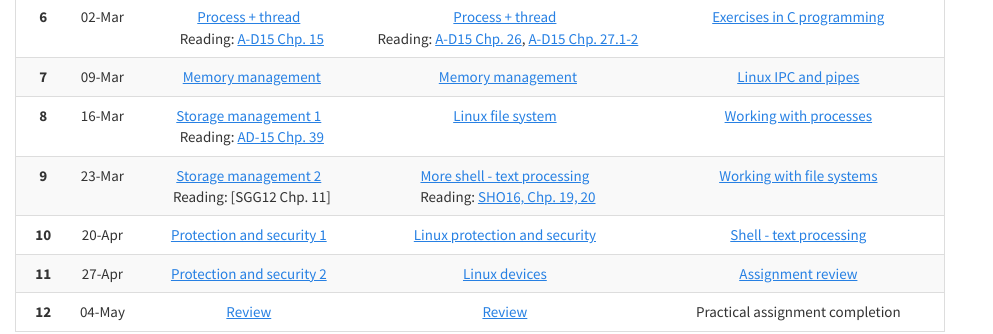
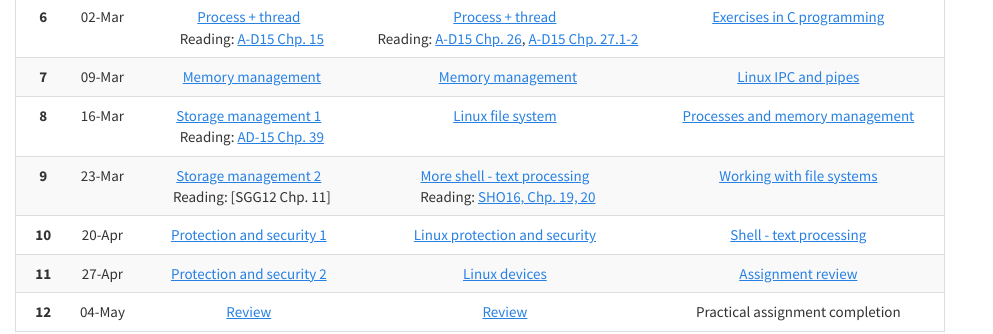
Before and after one commit to wkz20042008/kf4005, a Jekyll site: the page built from index.md, in a window 1280 px wide and 900 px high, scrolled down 2403 px. Shown: the part 154-488 px from the top of the window, without its empty margins (0-993 px from the left). Built offline with Jekyll 4.4.1, drawn with Linux system fonts in a browser that asks for light colours; nearby versions of some CDN libraries.

Commit message:
Update index.md

```diff
--- a/index.md
+++ b/index.md
@@ -96,7 +96,7 @@ change during the course of the module.
 **5** | 24-Feb &nbsp; | [Processes]({{site.baseurl}}{{site.raurl}}/A05.pdf) &nbsp; <br/> Reading: [A-D15 Chp. 13](http://pages.cs.wisc.edu/~remzi/OSTEP/vm-intro.pdf)| [Processes]({{site.baseurl}}{{site.raurl}}/B05.pdf) &nbsp; <br/> Reading: [SHO16, pp 118-121, 496-502]({{site.baseurl}}{{site.raurl}}/TLCL.pdf)| [SQL practical](L05.html)
 **6** | 02-Mar &nbsp; | [Process + thread]({{site.baseurl}}{{site.raurl}}/A06.pdf) &nbsp; <br/> Reading: [A-D15 Chp. 15](http://pages.cs.wisc.edu/~remzi/OSTEP/vm-mechanism.pdf)| [Process + thread]({{site.baseurl}}{{site.raurl}}/B06.pdf) &nbsp; <br/> Reading: [A-D15 Chp. 26](http://pages.cs.wisc.edu/~remzi/OSTEP/threads-intro.pdf), [A-D15 Chp. 27.1-2](http://pages.cs.wisc.edu/~remzi/OSTEP/threads-api.pdf) | [Exercises in C programming](L06.html)
 **7** | 09-Mar &nbsp; | [Memory management]({{site.baseurl}}{{site.raurl}}/A07.pdf) | [Memory management]({{site.baseurl}}{{site.raurl}}/B07.pdf) | [Linux IPC and pipes](L07.html)
-**8** | 16-Mar &nbsp; | [Storage management&nbsp;1]({{site.baseurl}}{{site.raurl}}/A08.pdf) &nbsp; <br/> Reading: [AD-15 Chp. 39](http://pages.cs.wisc.edu/~remzi/OSTEP/file-intro.pdf) | [Linux file system]({{site.baseurl}}{{site.raurl}}/B08.pdf) &nbsp; | [Working with processes](L08.html)
+**8** | 16-Mar &nbsp; | [Storage management&nbsp;1]({{site.baseurl}}{{site.raurl}}/A08.pdf) &nbsp; <br/> Reading: [AD-15 Chp. 39](http://pages.cs.wisc.edu/~remzi/OSTEP/file-intro.pdf) | [Linux file system]({{site.baseurl}}{{site.raurl}}/B08.pdf) &nbsp; | [Processes and memory management](L08.html)
 **9** | 23-Mar &nbsp; | [Storage management&nbsp;2]({{site.baseurl}}{{site.raurl}}/A09.pdf) &nbsp; <br/> Reading: [SGG12 Chp. 11] | [More shell - text processing]({{site.baseurl}}{{site.raurl}}/B09.pdf) &nbsp; <br/> Reading: [SHO16, Chp. 19, 20]({{site.baseurl}}{{site.raurl}}/TLCL.pdf) | [Working with file systems](L09.html)
 **10** | 20-Apr &nbsp; | [Protection and security&nbsp;1]({{site.baseurl}}{{site.raurl}}/A10.pdf) &nbsp; | [Linux protection and security]({{site.baseurl}}{{site.raurl}}/B10.pdf) &nbsp; | [Shell - text processing](L10.html)
 **11** | 27-Apr &nbsp; | [Protection and security&nbsp;2]({{site.baseurl}}{{site.raurl}}/A11.pdf) &nbsp; | [Linux devices]({{site.baseurl}}{{site.raurl}}/B11.pdf) &nbsp; | [Assignment review](L11.html)
```
